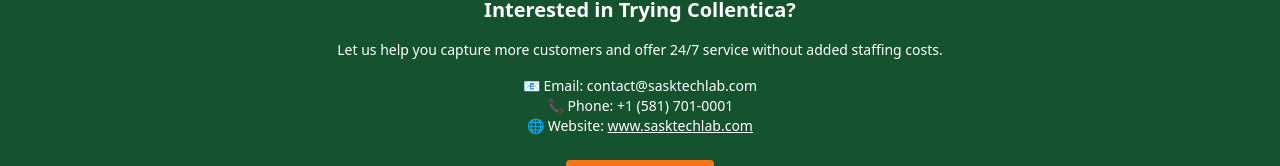
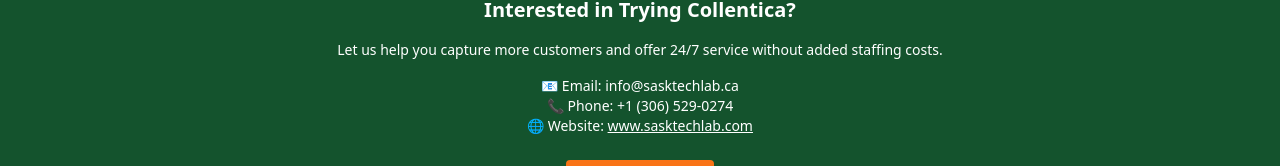
Before and after one commit to mahmad2005/sasktechlab, a React (Create React App) app: page /callentica in a window 1280 px wide. Shown: the part 2594-2760 px from the top of the page. Built offline with nearby package versions, Linux system fonts and the light colour scheme.

Commit message:
update collentica contact info

```diff
--- a/public/index.html
+++ b/public/index.html
@@ -9,7 +9,7 @@
       name="description"
       content="Where innovation meets mentorship—SaskTech Lab creates real-world impact through engineering and talent development."
     />
-    <link rel="apple-touch-icon" href="%PUBLIC_URL%/logo192.png" />
+    <link rel="apple-touch-icon" href="%PUBLIC_URL%/chip.png" />
     <!--
       manifest.json provides metadata used when your web app is installed on a
       user's mobile device or desktop. See https://developers.google.com/web/fundamentals/web-app-manifest/
--- a/src/CallenticaPage.js
+++ b/src/CallenticaPage.js
@@ -164,9 +164,9 @@ export default function CallenticaPage() {
       <section className="bg-green-900 text-white py-16 text-center">
         <h2 className="text-xl font-semibold mb-4">Interested in Trying Collentica?</h2>
         <p className="text-sm mb-4">Let us help you capture more customers and offer 24/7 service without added staffing costs.</p>
-        <p className="text-sm">📧 Email: contact@sasktechlab.com</p>
-        <p className="text-sm">📞 Phone: +1 (581) 701-0001</p>
-        <p className="text-sm mb-6">🌐 Website: <a href="https://www.sasktechlab.com" className="underline">www.sasktechlab.com</a></p>
+        <p className="text-sm">📧 Email: info@sasktechlab.ca</p>
+        <p className="text-sm">📞 Phone: +1 (306) 529-0274</p>
+        <p className="text-sm mb-6">🌐 Website: <a href="https://www.sasktechlab.ca" className="underline">www.sasktechlab.com</a></p>
         <Link to="/contact">
           <button className="bg-orange-500 px-6 py-3 rounded hover:bg-orange-600">
             Book a Demo
```
